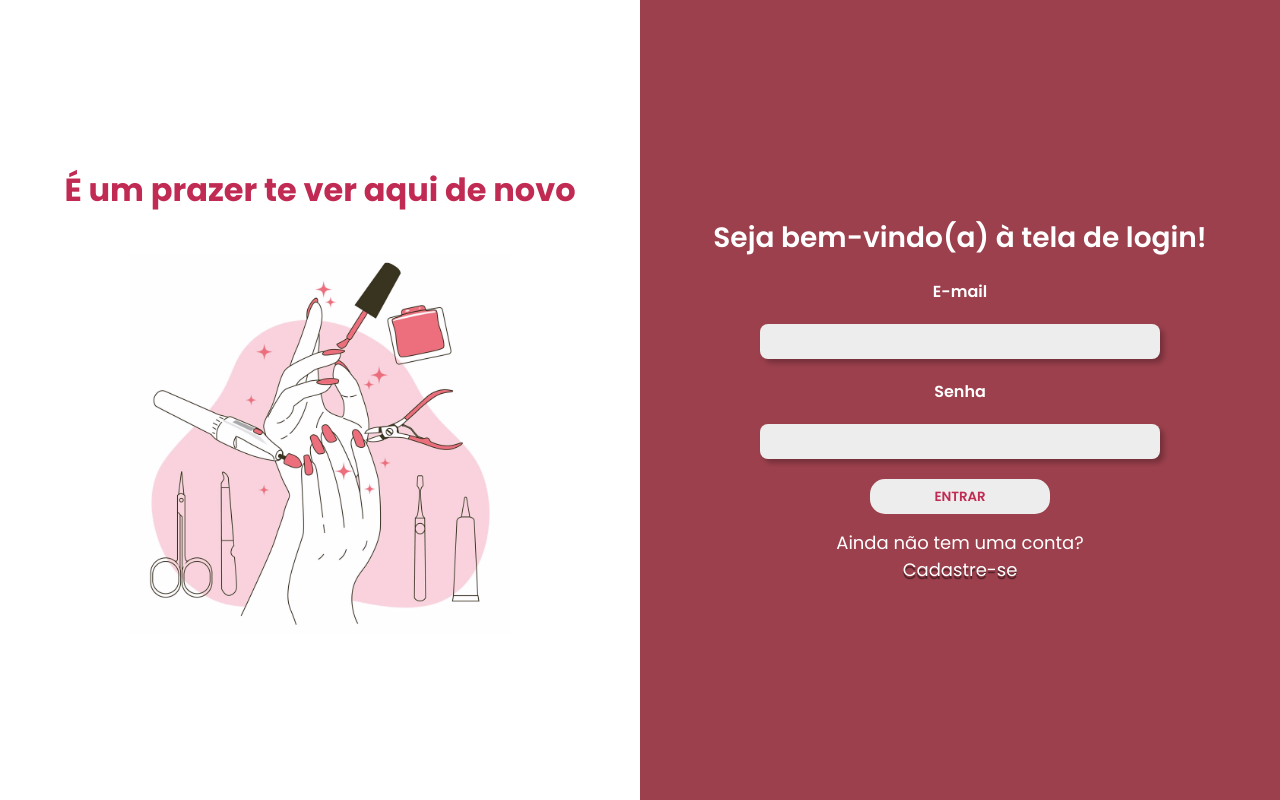
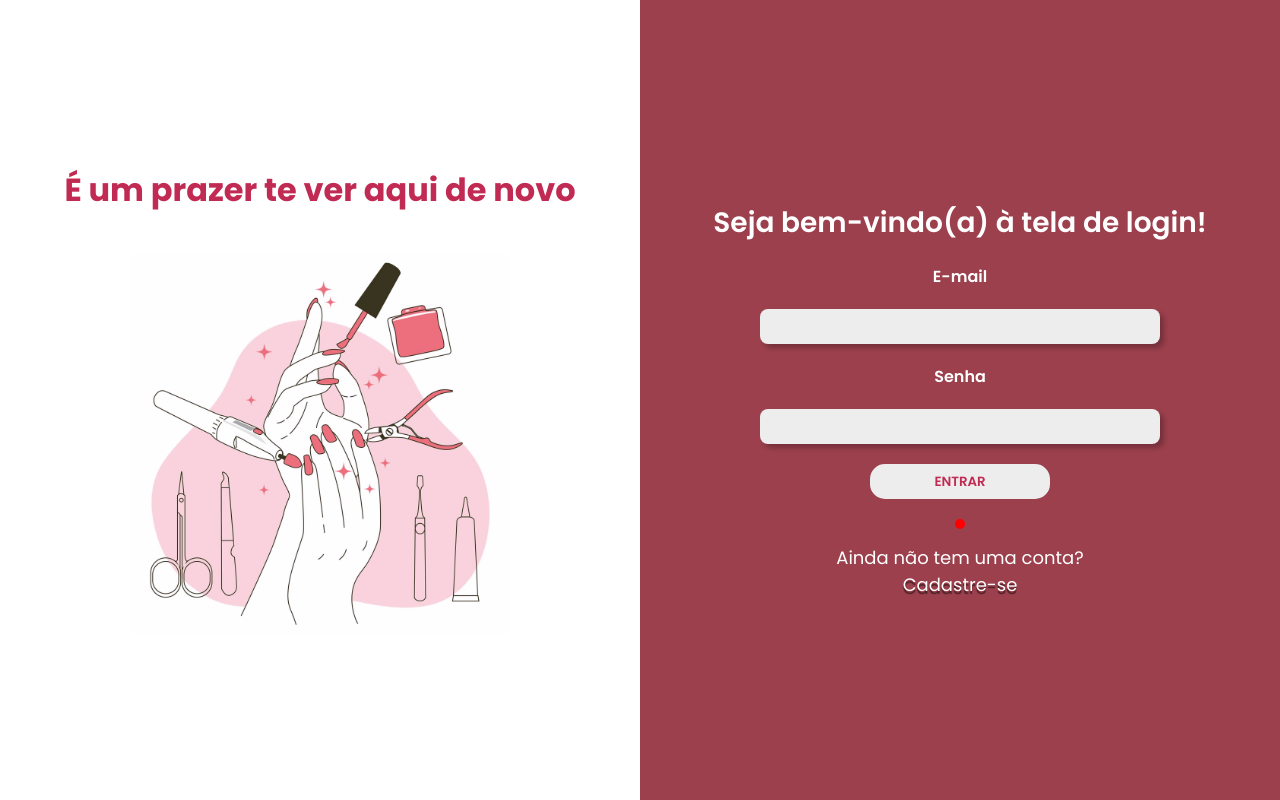
Before and after one commit to evacstz/AgendaNails, a PHP site: page /login/pagina-login.php in a window 1280 px wide. Run offline with PHP 8.4, Linux system fonts and the light colour scheme.

Commit message:
atualização teste,

```diff
--- a/assets/css/style.css
+++ b/assets/css/style.css
@@ -50,6 +50,10 @@ body {
     text-align: center;
 }
 
+.campo-login-cadastro {
+    background-color: aqua;
+}
+
 .form-login-cadastro {
     width: 100%;
     max-width: 400px;
@@ -97,6 +101,17 @@ body {
     color: #ffffff;
 }
 
+.email-senha-inc {
+    margin-top: 20px;
+    padding: 5px;
+    border-radius: 5px;
+    font-size: 25px;
+
+    background-color: red;
+    color: #000000;
+    font-weight: 600;
+}
+
 .redirecionamento {
     text-align: center;
     margin-top: 15px;
```
